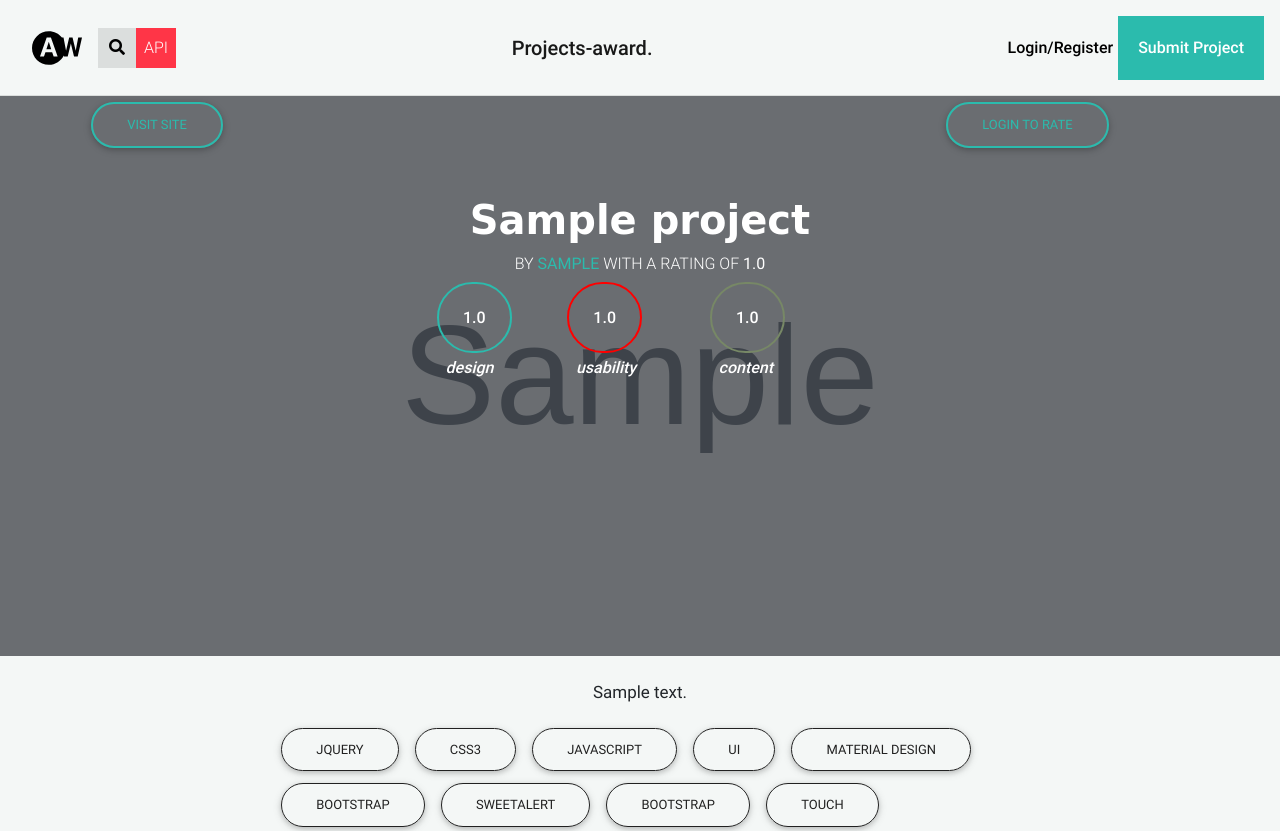
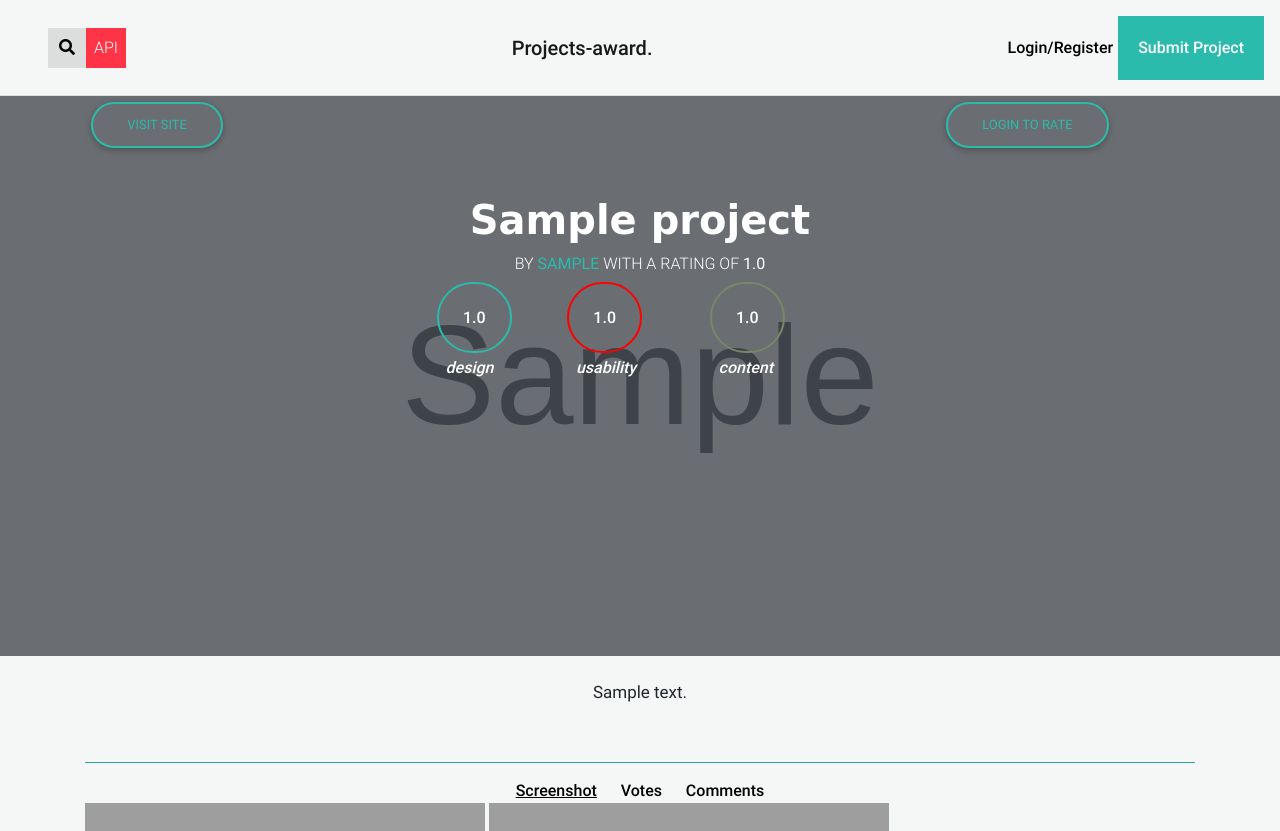
Before and after one commit to Dianakariuki/Awards-App, a Django app: page /project/1 in a window 1280 px wide. Shown: the top 831 px of the page. Run offline with Django 4.2, Linux system fonts and the light colour scheme; tables that the repository leaves empty hold one stand-in row (values such as "Sample post"); grey boxes marked "Sample" are stand-in pictures; some libraries are stand-ins or nearby versions; grey boxes are pictures that could not be loaded.

Commit message:
This commit updates the styling

```diff
--- a/awards/templates/details.html
+++ b/awards/templates/details.html
@@ -62,7 +62,7 @@
       <br>
       <p class="head">{{project.description}}</p>
       <div class="overl">
-          <button class="btn btn-outline-dark" type="button" name="button">Jquery</button>
+          <!-- <button class="btn btn-outline-dark" type="button" name="button">Jquery</button>
           <button class="btn btn-outline-dark" type="button" name="button">Css3</button>
           <button class="btn btn-outline-dark" type="button" name="button">Javascript</button>
           <button class="btn btn-outline-dark" type="button" name="button">UI</button>
@@ -74,7 +74,7 @@
           <button class="btn btn-outline-dark" type="button" name="button">Design</button>
           <button class="btn btn-outline-dark" type="button" name="button">Animation</button>
           <button class="btn btn-outline-dark" type="button" name="button">Machine AI</button>
-          <button class="btn btn-outline-dark" type="button" name="button">Graphics</button>
+          <button class="btn btn-outline-dark" type="button" name="button">Graphics</button> -->
 
       </div>
       <br>
--- a/awards/templates/navbar.html
+++ b/awards/templates/navbar.html
@@ -1,5 +1,5 @@
 <nav class="navbar navbar-expand-lg navbar-light sticky-top">
-    <a class="nav-link" href="/"><img height="50"  src="/static/img/log.svg" alt=""></a>
+    <a class="nav-link" href="/"><img height="50"   alt=""></a>
   <button class="navbar-toggler" type="button" data-toggle="collapse" data-target="#navbarSupportedContent" aria-controls="navbarSupportedContent" aria-expanded="false" aria-label="Toggle navigation">
     <span class="navbar-toggler-icon"></span>
   </button>
@@ -7,7 +7,7 @@
   <div class="collapse navbar-collapse" id="navbarSupportedContent">
     <form id='search' role="search" action="{%url 'search'%}" class="form-inline my-2 my-lg-0 animated fadeIn" >
       <input required name='name' class="form-control mr-sm-2" type="search" placeholder="Search by name" aria-label="Search">
-      <button class="btn btn-outline-default" type="submit"></button><i class="fas fa-search"><i class="fas fa-search"></i></i></button>
+      <button class="btn btn-outline-default" type="submit"></button><i class="fas fa-search"></i></button>
     </form>
     <ul class="navbar-nav mr-auto">
       <li class="nav-item active">
```
